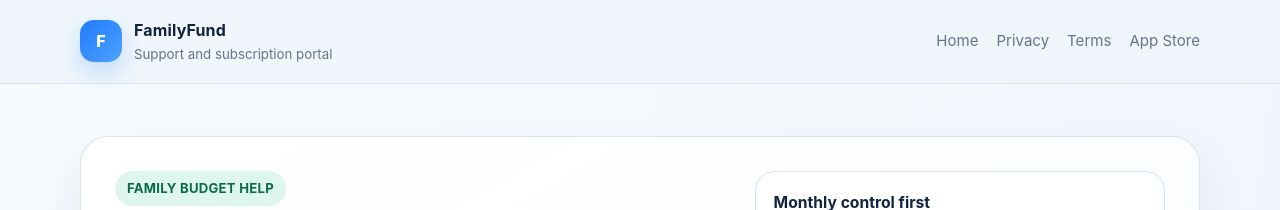
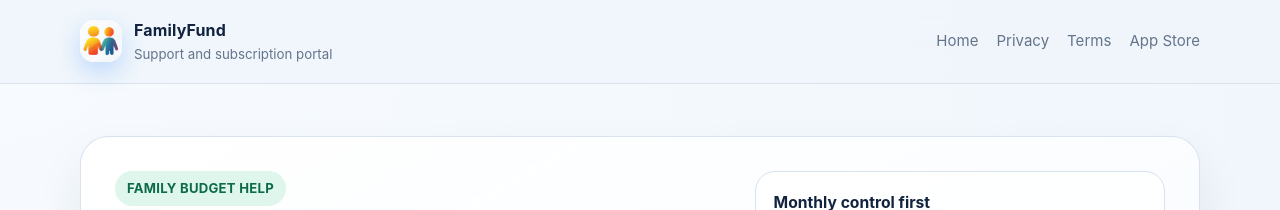
Before and after one commit to codeHorizonVentures/familyfund-legal, a Jekyll site: the page built from portal.html, in a window 1280 px wide. Shown: the top 210 px of the page. Built offline with Jekyll 4.4.1, drawn with Linux system fonts in a browser that asks for light colours.

Commit message:
feat(site): use real app icon in site header

```diff
--- a/portal.html
+++ b/portal.html
@@ -78,13 +78,17 @@ layout: null
         .brand-mark {
             width: 42px;
             height: 42px;
-            display: grid;
-            place-items: center;
             border-radius: 14px;
-            color: var(--paper);
-            font-weight: 800;
-            background: linear-gradient(135deg, var(--blue) 0%, #4ea3ff 100%);
             box-shadow: 0 10px 24px rgba(31, 122, 255, 0.24);
+            overflow: hidden;
+            background: rgba(255, 255, 255, 0.9);
+        }
+
+        .brand-mark img {
+            display: block;
+            width: 100%;
+            height: 100%;
+            object-fit: cover;
         }
 
         .brand-copy strong {
@@ -564,7 +568,9 @@ layout: null
     <header>
         <div class="shell nav">
             <a class="brand" href="/">
-                <div class="brand-mark">F</div>
+                <div class="brand-mark">
+                    <img src="/assets/branding/app-icon.png" alt="FamilyFund app icon">
+                </div>
                 <div class="brand-copy">
                     <strong>FamilyFund</strong>
                     <span>Support and subscription portal</span>
```
Also changed, not shown: index.html (+12 -6 lines), assets/branding/app-icon.png (added).
